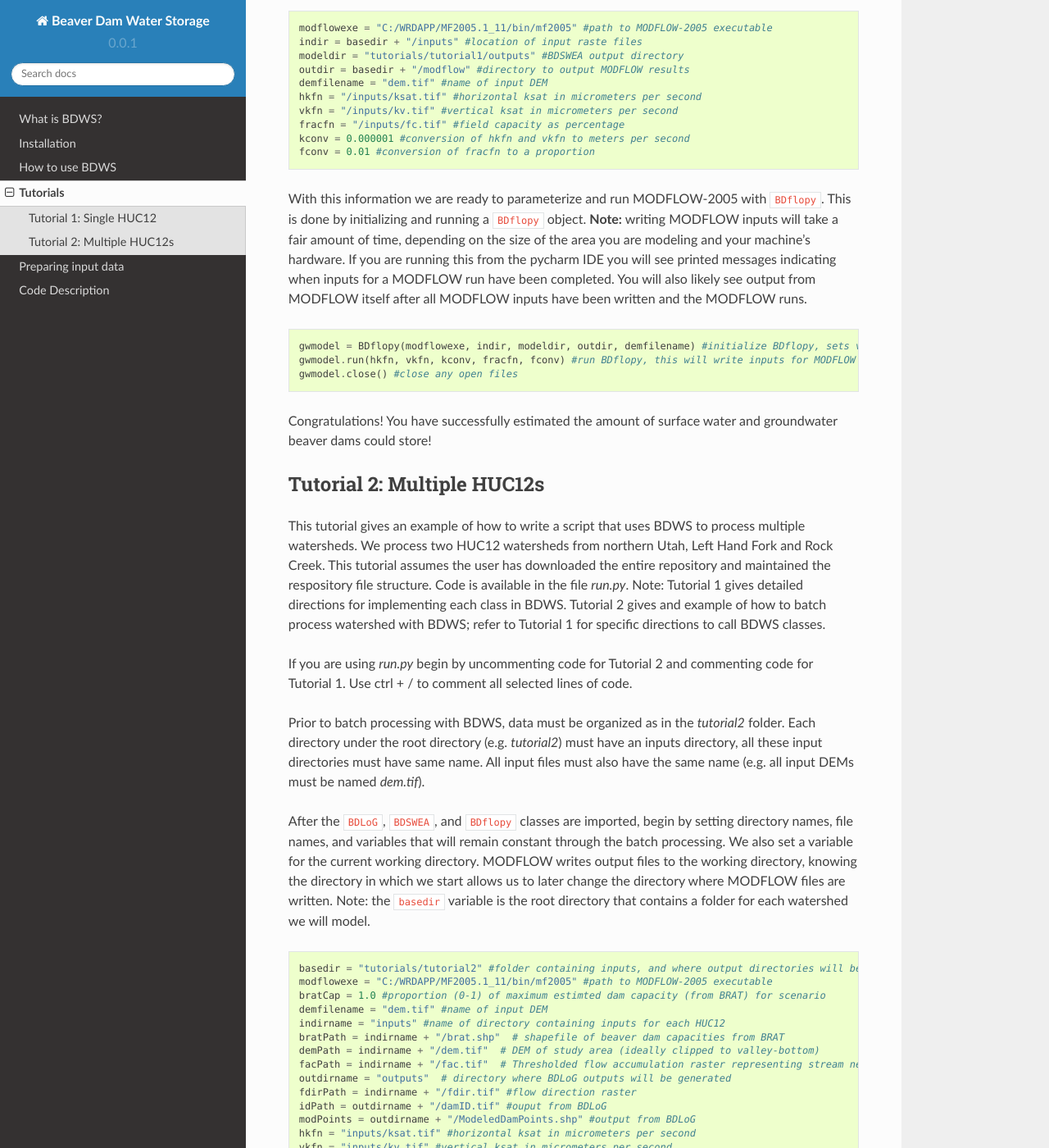
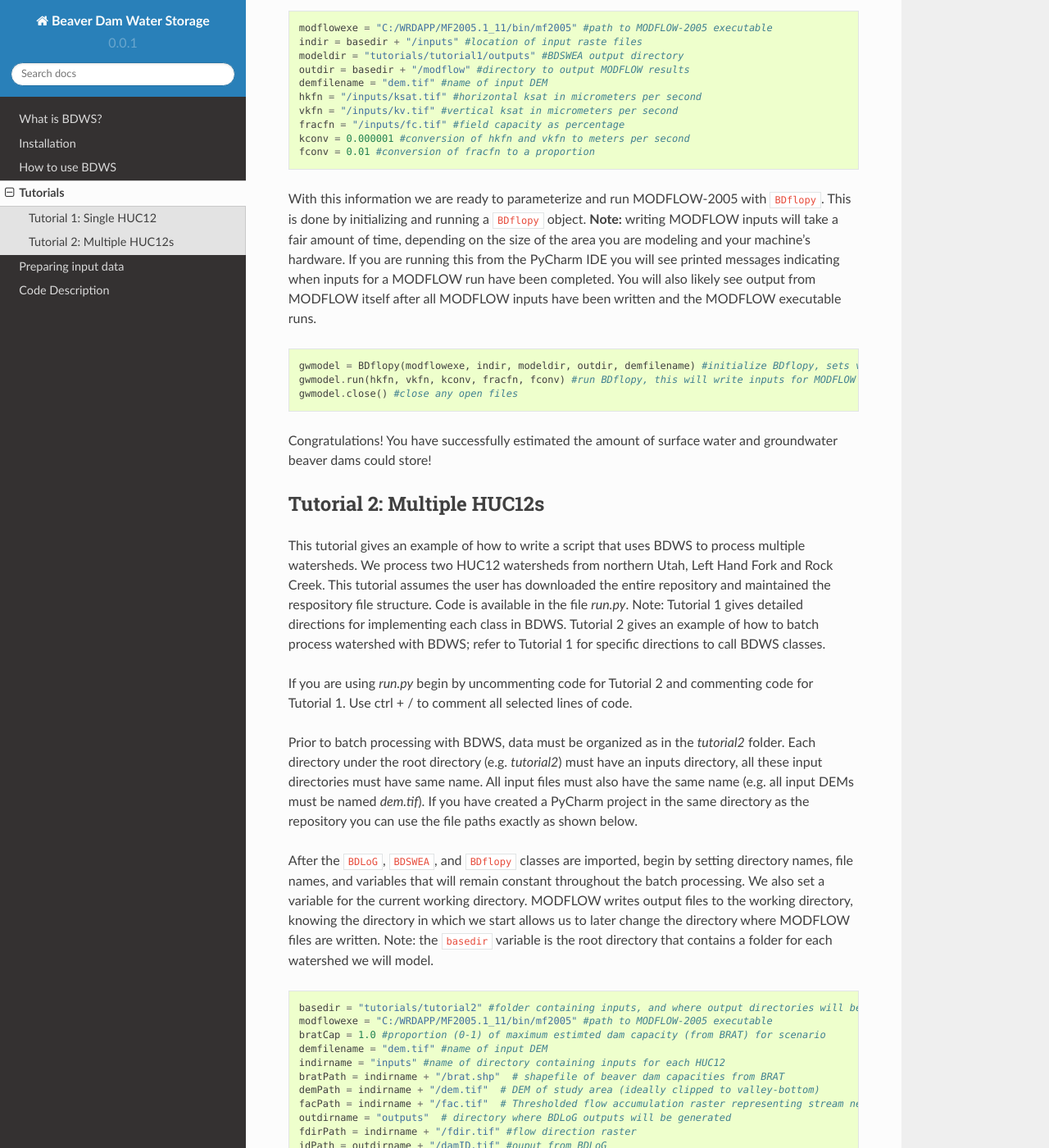
Before and after one commit to konradhafen/beaver-dam-water-storage, a Sphinx documentation site: the page built from sphinx/example.rst, in a window 1280 px wide and 1400 px high, scrolled down 1731 px. Shown: the whole window at 82% size. Built offline with Sphinx 7.4.7 and the Read the Docs theme 2.0.0, drawn with Linux system fonts in a browser that asks for light colours; some of the changed text lies outside the part shown.

```diff
--- a/sphinx/example.rst
+++ b/sphinx/example.rst
@@ -19,7 +19,7 @@ Import :code:`BDLoG`, :code:`BDSWEA`, and :code:`BDflopy` classes.
     from bdws import *
     from bdflopy import *
 
-Set paths to input files. If you have setup a pycharm project in the same directory as the repository you can use the
+Set paths to input files. If you have created a PyCharm project in the same directory as the repository you can use the
 file paths exactly as shown below.
 
 .. code-block:: python
@@ -38,7 +38,7 @@ number of dams estimated by BRAT on the stream network.
 
     bratCap = 1.0 #proportion (0-1) of maximum estimted dam capacity (from BRAT) for scenario
 
-Now we'll initialize :code:`BDLoG` and call the run function, which will automatically run the dam placement algorithm and
+Now we'll initialize :code:`BDLoG` and call the :code:`run` function, which will automatically run the dam placement algorithm and
 create the necessary outputs to run :code:`BDSWEA`.
 
 .. code-block:: python
@@ -93,8 +93,8 @@ raster, numpy array, or single value.
 With this information we are ready to parameterize and run MODFLOW-2005 with :code:`BDflopy`. This is done by
 initializing and running a :code:`BDflopy` object. **Note:** writing MODFLOW inputs will take a fair amount of time,
 depending on the size of the area you are modeling and your machine's hardware. If you are running this from the
-pycharm IDE you will see printed messages indicating when inputs for a MODFLOW run have been completed. You will also
-likely see output from MODFLOW itself after all MODFLOW inputs have been written and the MODFLOW runs.
+PyCharm IDE you will see printed messages indicating when inputs for a MODFLOW run have been completed. You will also
+likely see output from MODFLOW itself after all MODFLOW inputs have been written and the MODFLOW executable runs.
 
 .. code-block:: python
 
@@ -111,7 +111,7 @@ This tutorial gives an example of how to write a script that uses BDWS to proces
 We process two HUC12 watersheds from northern Utah, Left Hand Fork and Rock Creek.
 This tutorial assumes the user has downloaded the entire repository and maintained the respository file structure.
 Code is available in the file `run.py`. Note: Tutorial 1 gives detailed directions for implementing each class in BDWS.
-Tutorial 2 gives and example of how to batch process watershed with BDWS; refer to Tutorial 1 for specific directions
+Tutorial 2 gives an example of how to batch process watershed with BDWS; refer to Tutorial 1 for specific directions
 to call BDWS classes.
 
 If you are using `run.py` begin by uncommenting code for Tutorial 2 and commenting code for Tutorial 1.
@@ -120,9 +120,11 @@ Use ctrl + / to comment all selected lines of code.
 Prior to batch processing with BDWS, data must be organized as in the `tutorial2` folder. Each directory under the root
 directory (e.g. `tutorial2`) must have an inputs directory, all these input directories must have same name. All input
 files must also have the same name (e.g. all input DEMs must be named `dem.tif`).
+If you have created a PyCharm project in the same directory as the repository you can use the
+file paths exactly as shown below.
 
 After the :code:`BDLoG`, :code:`BDSWEA`, and :code:`BDflopy` classes are imported, begin by setting directory names, file names,
-and variables that will remain constant through the batch processing. We also set a variable for the current working directory.
+and variables that will remain constant throughout the batch processing. We also set a variable for the current working directory.
 MODFLOW writes output files to the working directory, knowing the directory in which we start allows us to later change the directory
 where MODFLOW files are written. Note: the :code:`basedir` variable is the root directory that contains a folder for each
 watershed we will model.
--- a/sphinx/inputs.rst
+++ b/sphinx/inputs.rst
@@ -6,8 +6,8 @@ General guidelines
 
 Adherence to the following guidelines will greatly improve your experience while using BDWS.
 
-1. All geographic layers must have a projected coordinate system with linear units represented in meters (to be safe use a NAD83 UTM projection).
+1. All geographic (raster, vector) layers must have a projected coordinate system with linear units represented in meters (a NAD83 UTM projection is recommended).
 2. All input rasters must be concurrent (same extent and cell resolution) with the input DEM. Problems will arise if input rasters differ in projection, cell resolution, the number of columns, or the number of rows.
-3. Features of input line shapefiles (from BRAT) must be single-part. :code:`BDLoG` will not place dam locations on multipart features.
+3. Features of input line shapefiles (from BRAT) must be single-part. :code:`BDLoG` will not generate dam locations on multipart features.
 4. When creating dam capacity estimates, follow `BRAT <http://brat.joewheaton.org/home>`_ directions exactly. Use of `pyBRAT <http://brat.joewheaton.org/home/documentation/manual-implementation/the-beaver-restoration-assessment-tool-brat---v-2-0>`_ is recommended (ArcGIS is required for pyBRAT)
 5. Computation time will be decreased if all inputs are clipped to the valley-bottom extent. The `V-BET tool <http://etal.joewheaton.org/nhd-network-builder-and-vbet>`_ can be used to generate valley-bottom polygons. This is highly recommended if MODFLOW outputs are desired, as the MODFLOW workflow implemented by :code:`BDflopy` has only been tested in valley-bottoms.
--- a/sphinx/install.rst
+++ b/sphinx/install.rst
@@ -73,7 +73,7 @@ Full documentation for module dependencies can be found at the following sources
 - numpy https://docs.scipy.org/doc/
 - flopy https://modflowpy.github.io/flopydoc
 
-Only the :code: `BDflopy` class depends on the :code: `flopy` module
+Only the :code:`BDflopy` class depends on the :code:`flopy` module
 
 Installing MODFLOW-2005
 -----------------------
```
Also changed, not shown: other parts of sphinx/install.rst (+2 -2 lines), sphinx/useage.rst (+11 -11 lines).
